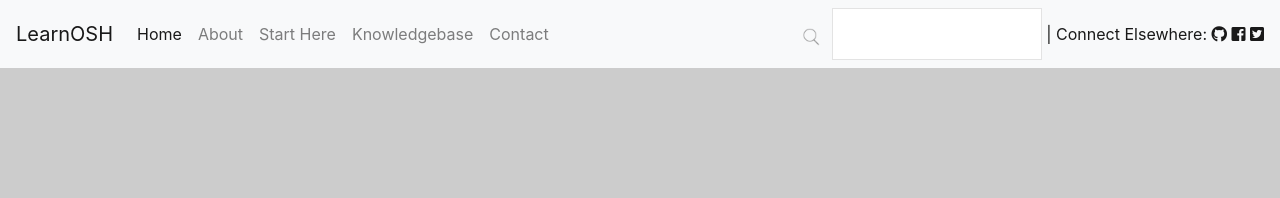
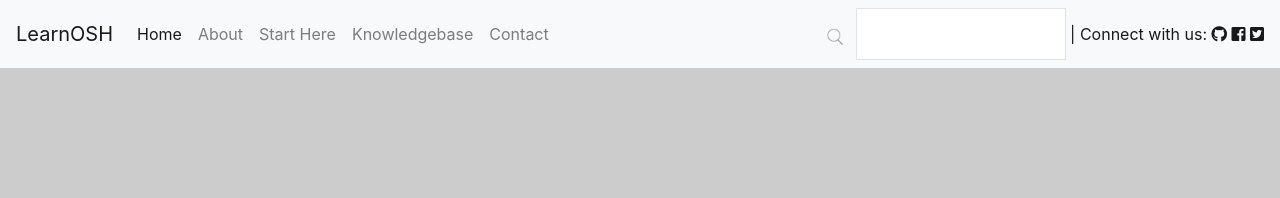
Before and after one commit to lee-perry/learnosh, a Jekyll site: the page built from index.html, in a window 1280 px wide. Shown: the top 198 px of the page. Built offline with Jekyll 4.4.1, drawn with Linux system fonts in a browser that asks for light colours; nearby versions of some CDN libraries.

Commit message:
Update menu.html

```diff
--- a/_includes/menu.html
+++ b/_includes/menu.html
@@ -36,7 +36,7 @@
 
 					</div>
 	 <span class="navbar-text">
-		 <a>&nbsp;| Connect Elsewhere: </a>
+		 <a>&nbsp;| Connect with us: </a>
       <a href="https://github.com/lee-perry/learnosh" target="_blank"><i class="fab fa-github" aria-hidden="true"></i></a>
       <a href="https://facebook.com/learnosh" target="_blank"><i class="fab fa-facebook-square" ariahidden="true"></i></a>
       <a href="https://twitter.com/learnosh" target="_blank"><i class="fab fa-twitter-square" aria-hidden="true"></i></a>
```
